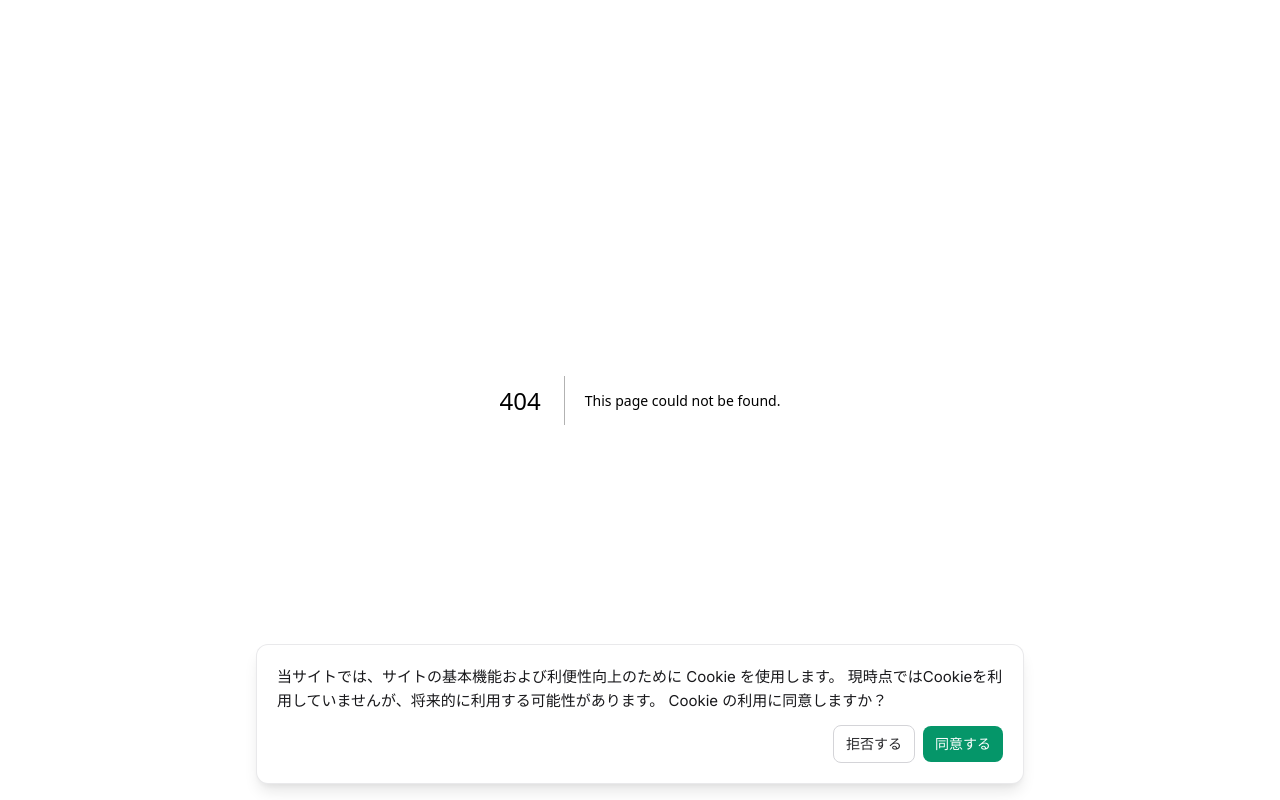
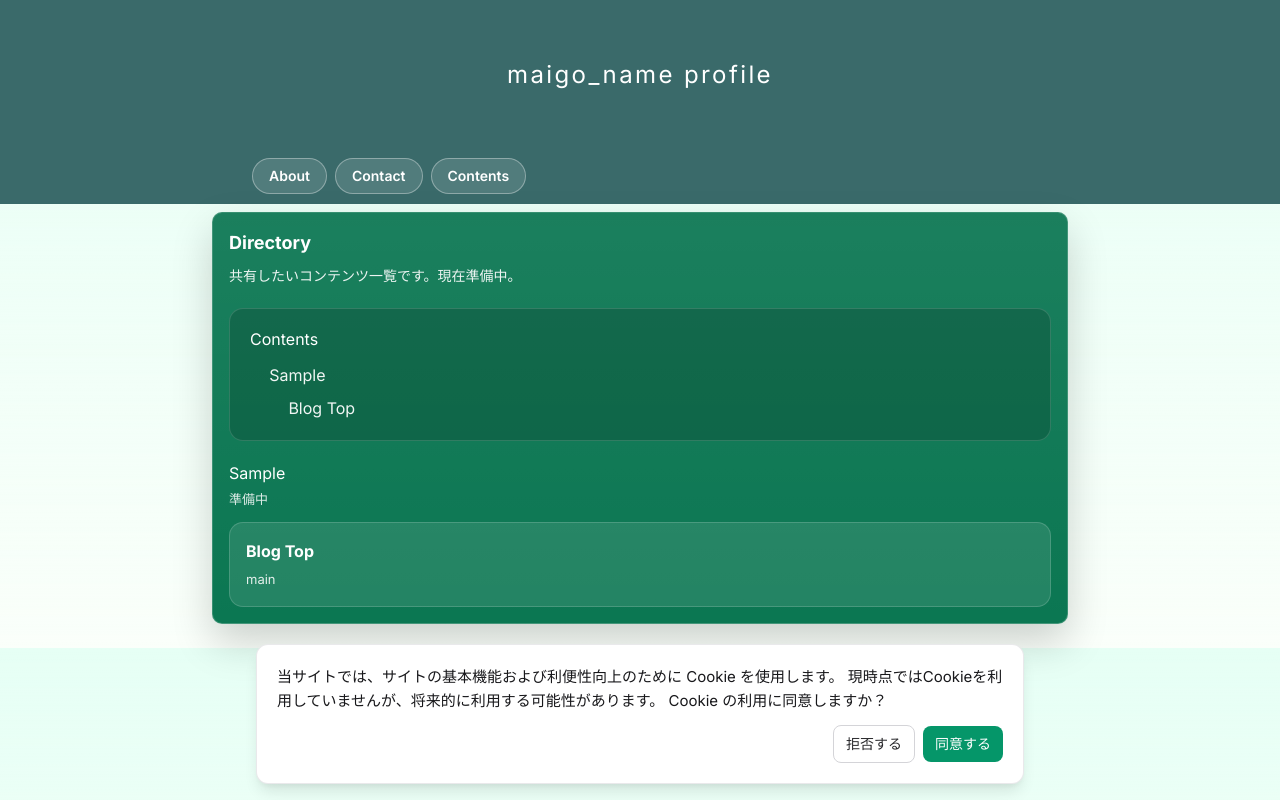
Before and after one commit to keyno63/profile.maigo-name.tokyo, a Next.js app in the folder website/: page /contents in a window 1280 px wide. Before the commit this address had no page. Built offline with nearby package versions, Linux system fonts and the light colour scheme.

Commit message:
add contents page and menu

```diff
--- /dev/null
+++ b/website/app/contents/page.tsx
@@ -0,0 +1,14 @@
+import React from "react";
+import Header from "@/features/header";
+import Menu from "@/features/menu";
+import { ContentsPage } from "@/features/contents/page";
+
+export default function Contents() {
+    return (
+        <>
+            <Header />
+            <Menu />
+            <ContentsPage />
+        </>
+    );
+}
--- /dev/null
+++ b/website/features/contents/page.tsx
@@ -0,0 +1,130 @@
+import Link from "next/link";
+import styles from "./styles.module.css";
+
+/*
+type ComponentItem = {
+    label: string;
+    href: string;
+    description: string;
+};
+ */
+
+type LinkItem = {
+    label: string;
+    href: string;
+    note?: string;
+};
+
+type LinkCategory = {
+    id: string;
+    title: string;
+    description: string;
+    items: LinkItem[];
+};
+
+/*
+const sitePages: ComponentItem[] = [
+    {
+        label: "About",
+        href: "/",
+        description: "プロフィール、スキル、経歴のページです。",
+    },
+    {
+        label: "Contact",
+        href: "/contact",
+        description: "連絡先とSNS導線をまとめたページです。",
+    },
+];
+*/
+
+const categories: LinkCategory[] = [
+    {
+        id: "sample",
+        title: "Sample",
+        description: "準備中",
+        items: [
+            { label: "Blog Top", href: "https://www.maigo-name.tokyo/", note: "main" },
+        ],
+    },
+];
+
+export const ContentsPage: React.FC = () => {
+    return (
+        <div className={styles.contents}>
+            <div className={styles.contents_wrapper}>
+                <section className={styles.directory_section}>
+                    <header className={styles.section_header}>
+                        <h2>Directory</h2>
+                        <p className={styles.description}>
+                            共有したいコンテンツ一覧です。現在準備中。
+                        </p>
+                    </header>
+
+                    <div className={styles.toc_panel}>
+                        <h3 className={styles.toc_title}>Contents</h3>
+                        <ul className={styles.toc_list}>
+                            {/*<li>*/}
+                            {/*    <span className={styles.toc_heading}>Site Pages</span>*/}
+                            {/*    <ul className={styles.toc_nested}>*/}
+                            {/*        {sitePages.map((page) => (*/}
+                            {/*            <li key={page.href}>*/}
+                            {/*                <Link href={page.href} className={styles.toc_link}>*/}
+                            {/*                    {page.label}*/}
+                            {/*                </Link>*/}
+                            {/*            </li>*/}
+                            {/*        ))}*/}
+                            {/*    </ul>*/}
+                            {/*</li>*/}
+                            {categories.map((category) => (
+                                <li key={category.id}>
+                                    <a href={`#${category.id}`} className={styles.toc_link}>
+                                        {category.title}
+                                    </a>
+                                    <ul className={styles.toc_nested}>
+                                        {category.items.map((item) => (
+                                            <li key={item.href}>
+                                                <a
+                                                    href={item.href}
+                                                    target="_blank"
+                                                    rel="noreferrer"
+                                                    className={styles.toc_link}
+                                                >
+                                                    {item.label}
+                                                </a>
+                                            </li>
+                                        ))}
+                                    </ul>
+                                </li>
+                            ))}
+                        </ul>
+                    </div>
+
+                    {categories.map((category) => (
+                        <div key={category.id} id={category.id} className={styles.block}>
+                            <div className={styles.block_header}>
+                                <h3>{category.title}</h3>
+                                <p className={styles.block_description}>{category.description}</p>
+                            </div>
+                            <div className={styles.link_list}>
+                                {category.items.map((item) => (
+                                    <a
+                                        key={item.href}
+                                        href={item.href}
+                                        target="_blank"
+                                        rel="noreferrer"
+                                        className={styles.link_row}
+                                    >
+                                        <span className={styles.card_label}>{item.label}</span>
+                                        <span className={styles.link_meta}>
+                                            {item.note ?? "external link"}
+                                        </span>
+                                    </a>
+                                ))}
+                            </div>
+                        </div>
+                    ))}
+                </section>
+            </div>
+        </div>
+    );
+};
--- /dev/null
+++ b/website/features/contents/styles.module.css
@@ -0,0 +1,149 @@
+.contents {
+    width: 100%;
+    margin: 0 auto;
+    display: flex;
+    justify-content: center;
+    position: relative;
+}
+
+.contents_wrapper {
+    width: 100%;
+    max-width: 880px;
+    padding: 0 12px 24px;
+}
+
+.directory_section {
+    gap: 20px;
+    background:
+        linear-gradient(180deg, rgb(255 255 255 / 0.1), rgb(255 255 255 / 0.04)),
+        var(--section-background);
+    border: 1px solid rgb(255 255 255 / 0.18);
+    box-shadow: 0 18px 40px rgb(0 0 0 / 0.18);
+}
+
+.section_header {
+    display: flex;
+    flex-direction: column;
+    gap: 8px;
+}
+
+.description {
+    font-size: 14px;
+    line-height: 1.7;
+    color: rgb(255 255 255 / 0.92);
+}
+
+.toc_panel {
+    padding: 18px 20px;
+    border-radius: 14px;
+    background: rgb(0 0 0 / 0.16);
+    border: 1px solid rgb(255 255 255 / 0.14);
+}
+
+.toc_title {
+    margin-bottom: 12px;
+}
+
+.toc_list {
+    margin: 0;
+    padding-left: 1.2rem;
+    display: grid;
+    gap: 10px;
+}
+
+.toc_nested {
+    margin-top: 8px;
+    padding-left: 1.2rem;
+    display: grid;
+    gap: 6px;
+}
+
+.toc_heading {
+    font-weight: 700;
+    color: white;
+}
+
+.toc_link {
+    color: rgb(255 255 255 / 0.94);
+    text-decoration: none;
+    line-height: 1.6;
+}
+
+.toc_link:hover,
+.toc_link:focus-visible {
+    text-decoration: underline;
+}
+
+.block {
+    display: flex;
+    flex-direction: column;
+    gap: 12px;
+}
+
+.block_header {
+    display: flex;
+    flex-direction: column;
+    gap: 4px;
+}
+
+.block_description {
+    font-size: 13px;
+    line-height: 1.6;
+    color: rgb(255 255 255 / 0.86);
+}
+
+.site_grid {
+    display: grid;
+    grid-template-columns: repeat(2, minmax(0, 1fr));
+    gap: 12px;
+}
+
+.site_card,
+.link_row {
+    display: flex;
+    flex-direction: column;
+    gap: 6px;
+    border-radius: 14px;
+    border: 1px solid rgb(255 255 255 / 0.16);
+    background: rgb(255 255 255 / 0.1);
+    color: white;
+    text-decoration: none;
+    padding: 16px;
+    transition: transform 0.15s ease, background-color 0.15s ease, border-color 0.15s ease;
+}
+
+.site_card:hover,
+.site_card:focus-visible,
+.link_row:hover,
+.link_row:focus-visible {
+    transform: translateY(-2px);
+    background: rgb(255 255 255 / 0.16);
+    border-color: rgb(255 255 255 / 0.28);
+}
+
+.link_list {
+    display: grid;
+    gap: 10px;
+}
+
+.card_label {
+    font-size: 16px;
+    font-weight: 700;
+}
+
+.card_description,
+.link_meta {
+    font-size: 13px;
+    line-height: 1.6;
+    color: rgb(255 255 255 / 0.88);
+}
+
+@media (max-width: 640px) {
+    .site_grid {
+        grid-template-columns: 1fr;
+    }
+
+    .toc_panel {
+        padding: 16px;
+    }
+}
--- a/website/features/menu/index.tsx
+++ b/website/features/menu/index.tsx
@@ -9,6 +9,7 @@ type MenuItem = {
 const menus: MenuItem[] = [
     { label: "About", href: "/" },
     { label: "Contact", href: "/contact" },
+    { label: "Contents", href: "/contents" },
 ];
 
 export default function Menu() {
```
